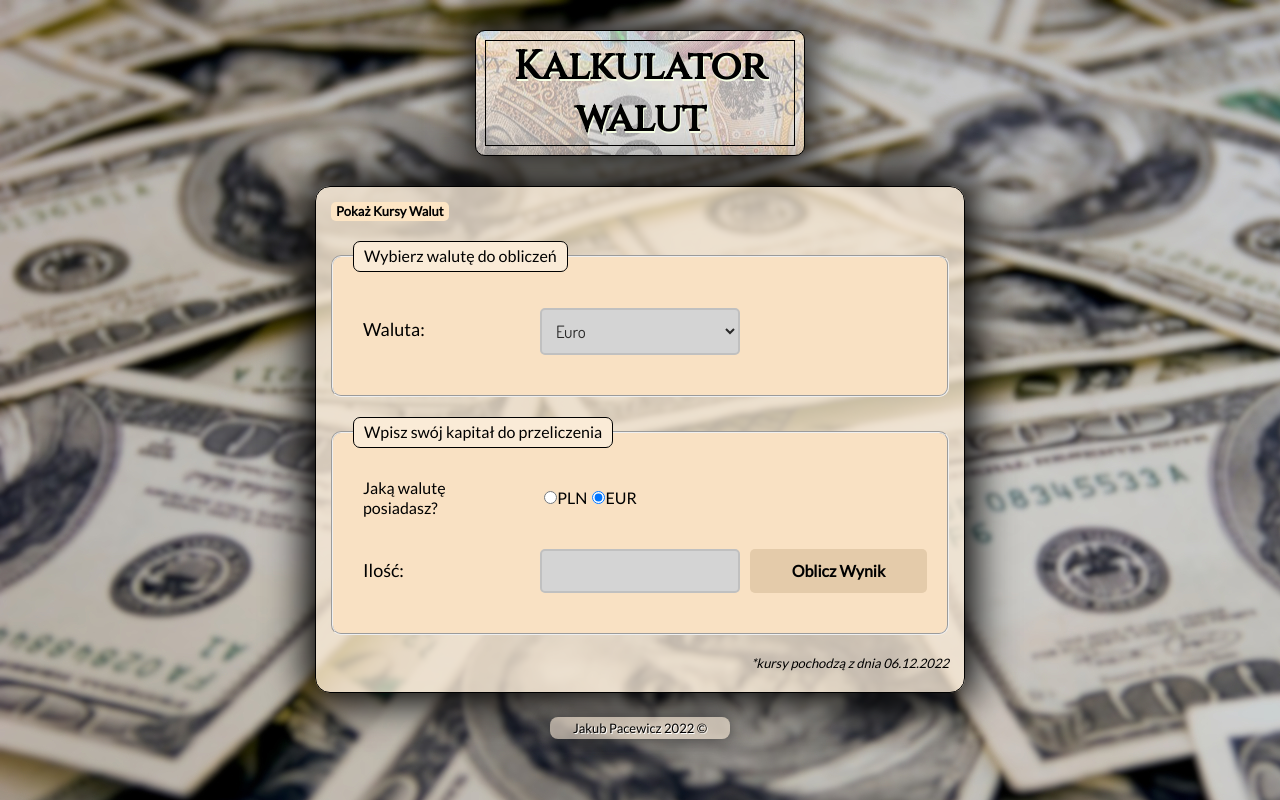
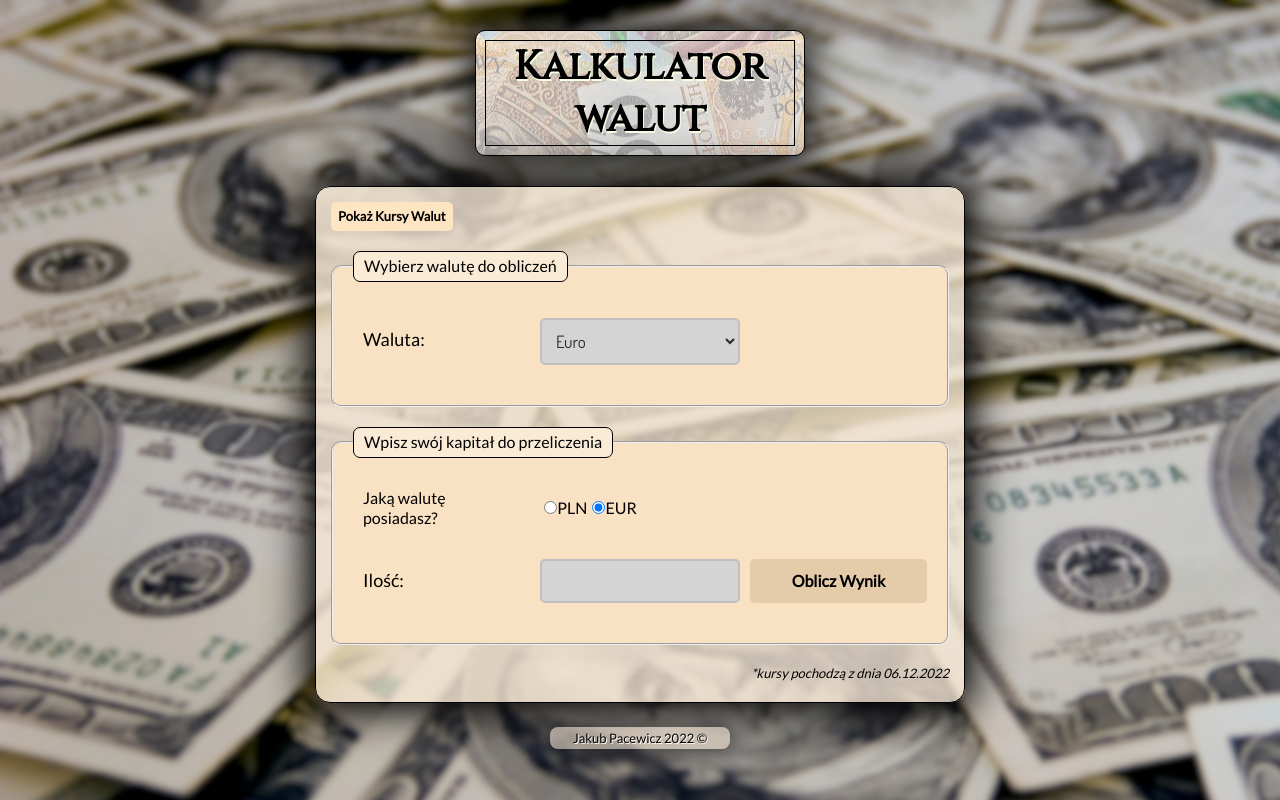
Before and after one commit to pecet3/currencyConverter-react, a React (Create React App) app: page / in a window 1280 px wide. Built offline with nearby package versions, Linux system fonts and the light colour scheme.

Commit message:
changed padding

```diff
--- a/src/App/RatesButton/style.css
+++ b/src/App/RatesButton/style.css
@@ -1,6 +1,6 @@
 .ratesButton{
     border:none;
-    padding: 2px 5px;
+    padding: 7px;
     margin-top: 10px;
     background-color: hsl(35, 93%, 88%);
     border-radius: 5px;
```
